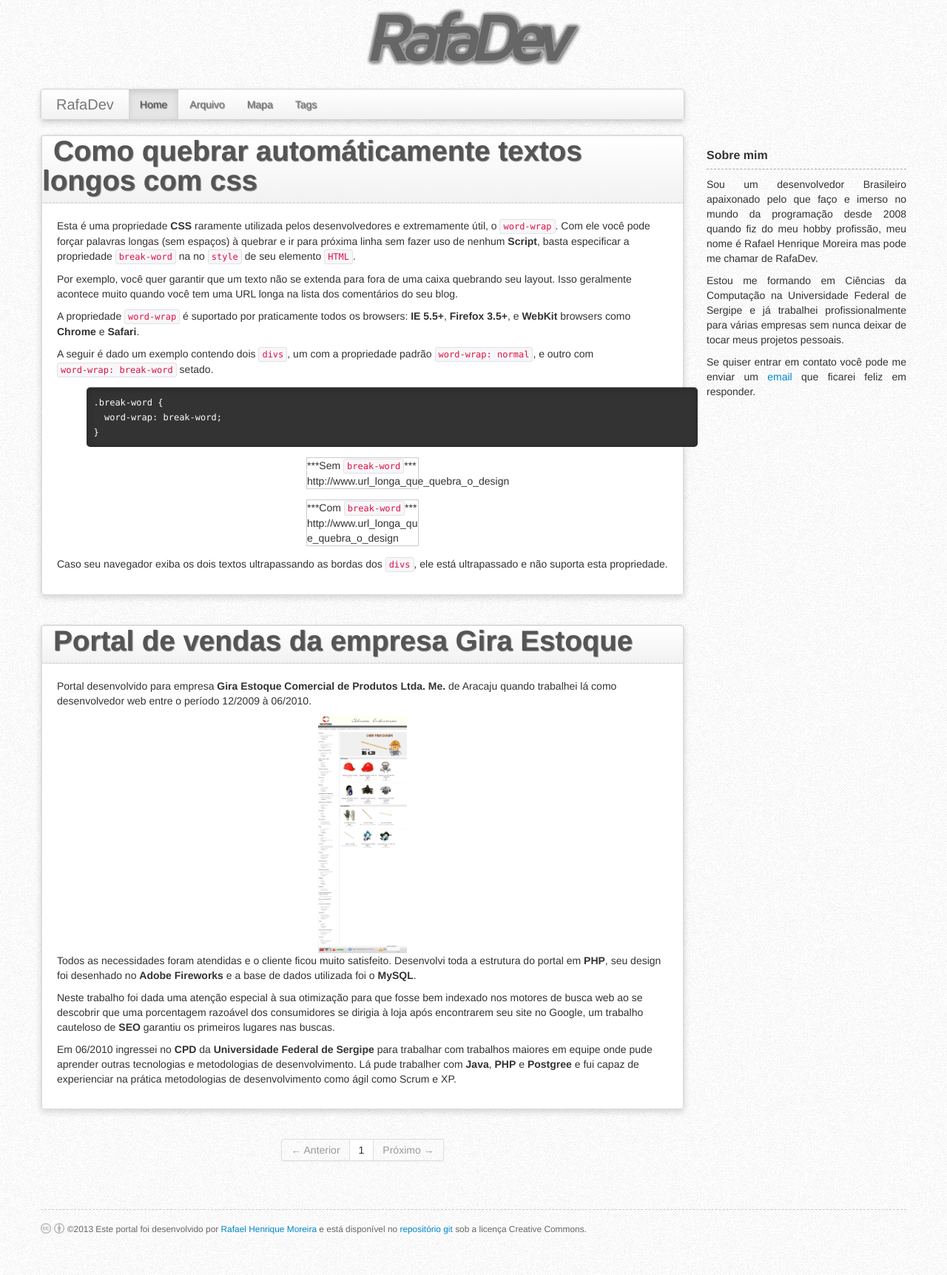
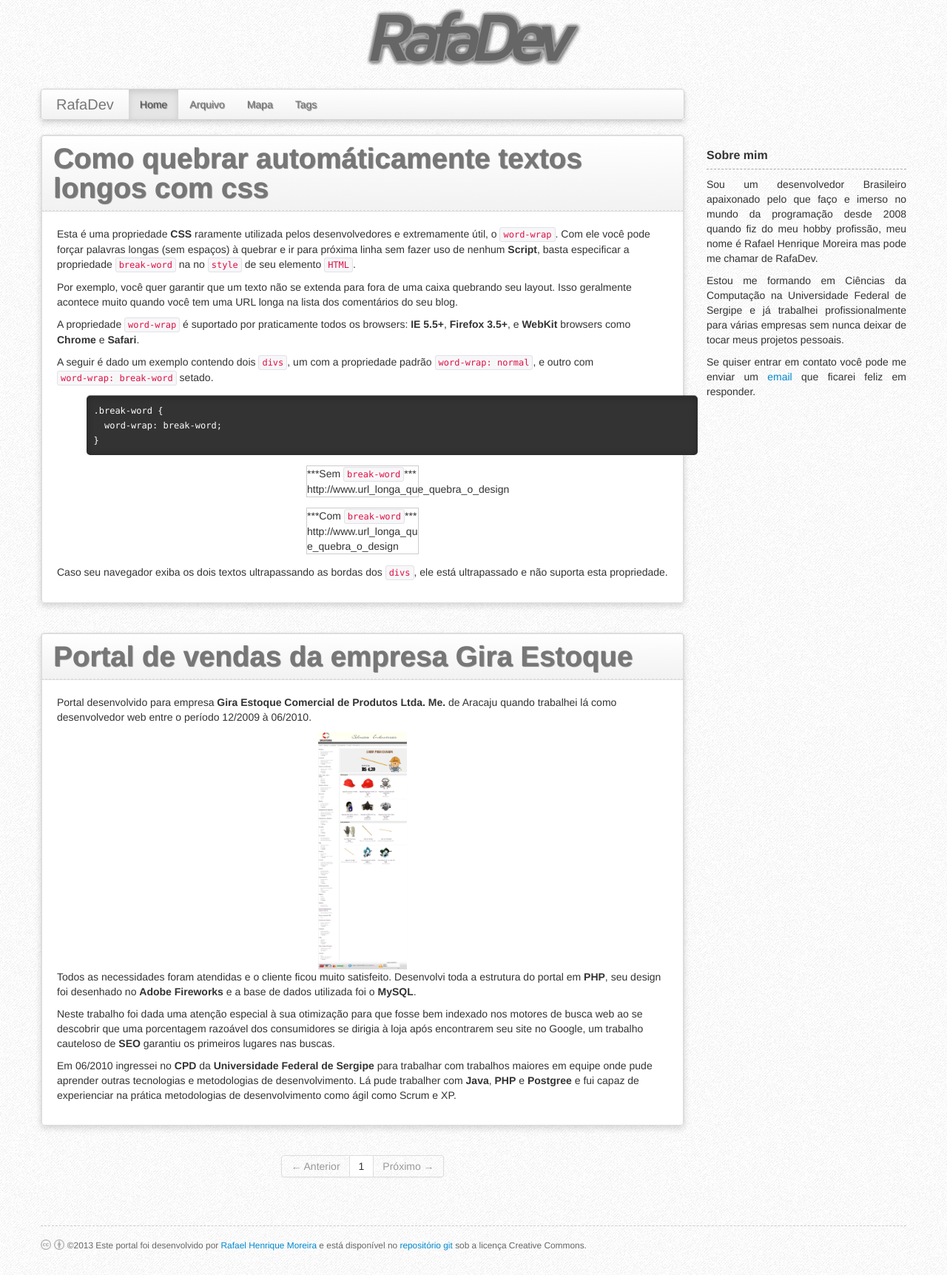
Before and after one commit to rafadev7/RafaDev.com, a Jekyll site: the page built from index.html, in a window 1280 px wide. Shown: the whole page at 74% size. Built offline with Jekyll 4.4.1, drawn with Linux system fonts in a browser that asks for light colours; the list of posts is cut into pages by our own code.

Commit message:
Correcting the head layout

```diff
--- a/css/style.css
+++ b/css/style.css
@@ -71,7 +71,11 @@ text-shadow: 0px 1px 0px #fff;
   color: #555;
   border: 1px solid #ddd;
   border-bottom: 1px dashed #ddd;
+  padding: 10px 15px 10px;
   margin: 0;
+
+  text-shadow: 1px 1px 1px rgba(0,0,0,0.5);
+
   -webkit-border-radius: 4px 4px 0 0;
      -moz-border-radius: 4px 4px 0 0;
           border-radius: 4px 4px 0 0;
@@ -89,13 +93,10 @@ text-shadow: 0px 1px 0px #fff;
 
 .page-header a {
   color: #777;
-  text-shadow: 1px 1px 1px rgba(0,0,0,0.5);
-  float: none;
-  padding: 10px 15px 10px;
   text-decoration: none;
 }
 
-.page-header a {
+.page-header a:hover {
   color: #555;
 }
 
```
